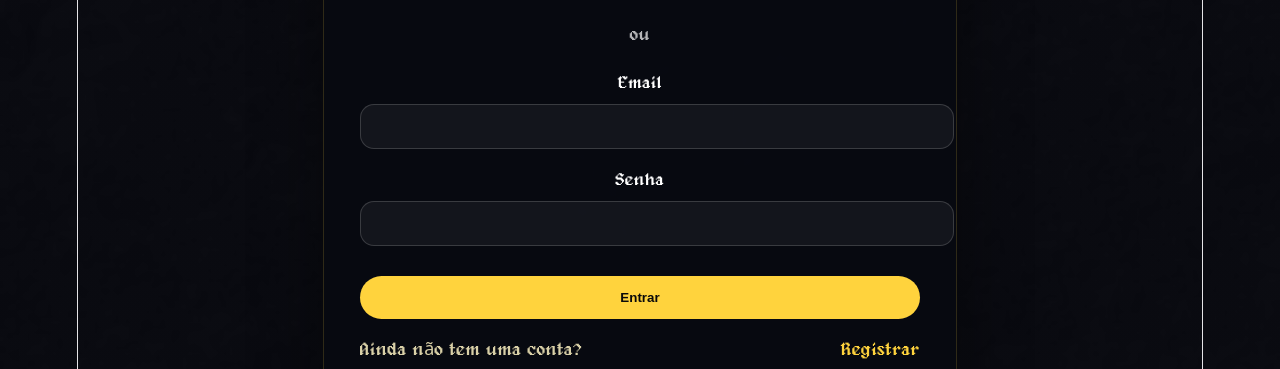
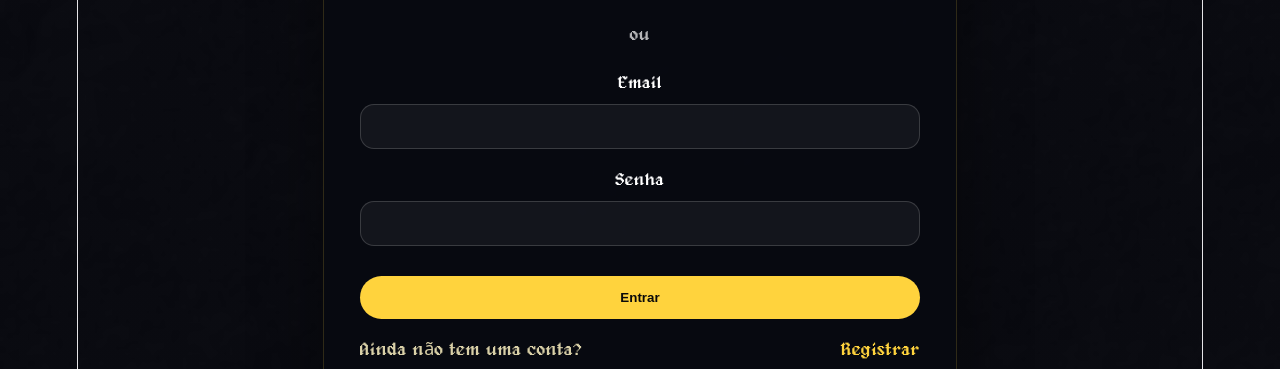
Before and after one commit to AngeloMatos08/masterhand, a React (Vite) app: page /login in a window 1280 px wide. Shown: the part 323-692 px from the top of the page. Built offline with nearby package versions, Linux system fonts and the light colour scheme; no server answers.

Commit message:
Fix: Alinhamento das caixas de login e register

```diff
--- a/src/App.css
+++ b/src/App.css
@@ -462,21 +462,32 @@ body {
   color: rgba(255, 255, 255, 0.7);
 }
 
+.auth-form {
+  width: 100%;
+  display: flex;
+  flex-direction: column;
+  gap: 18px;
+  align-items: stretch;
+}
+
 .auth-form label {
   display: grid;
   gap: 8px;
-  margin-bottom: 18px;
+  width: 100%;
+  margin-bottom: 0;
   font-size: 0.95rem;
   color: #fff;
 }
 
 .auth-form input {
   width: 100%;
+  min-width: 0;
   padding: 14px 16px;
   border-radius: 14px;
   border: 1px solid rgba(255, 255, 255, 0.16);
   background: rgba(255, 255, 255, 0.05);
   color: #fff;
+  box-sizing: border-box;
 }
 
 .auth-form input:focus {
```
